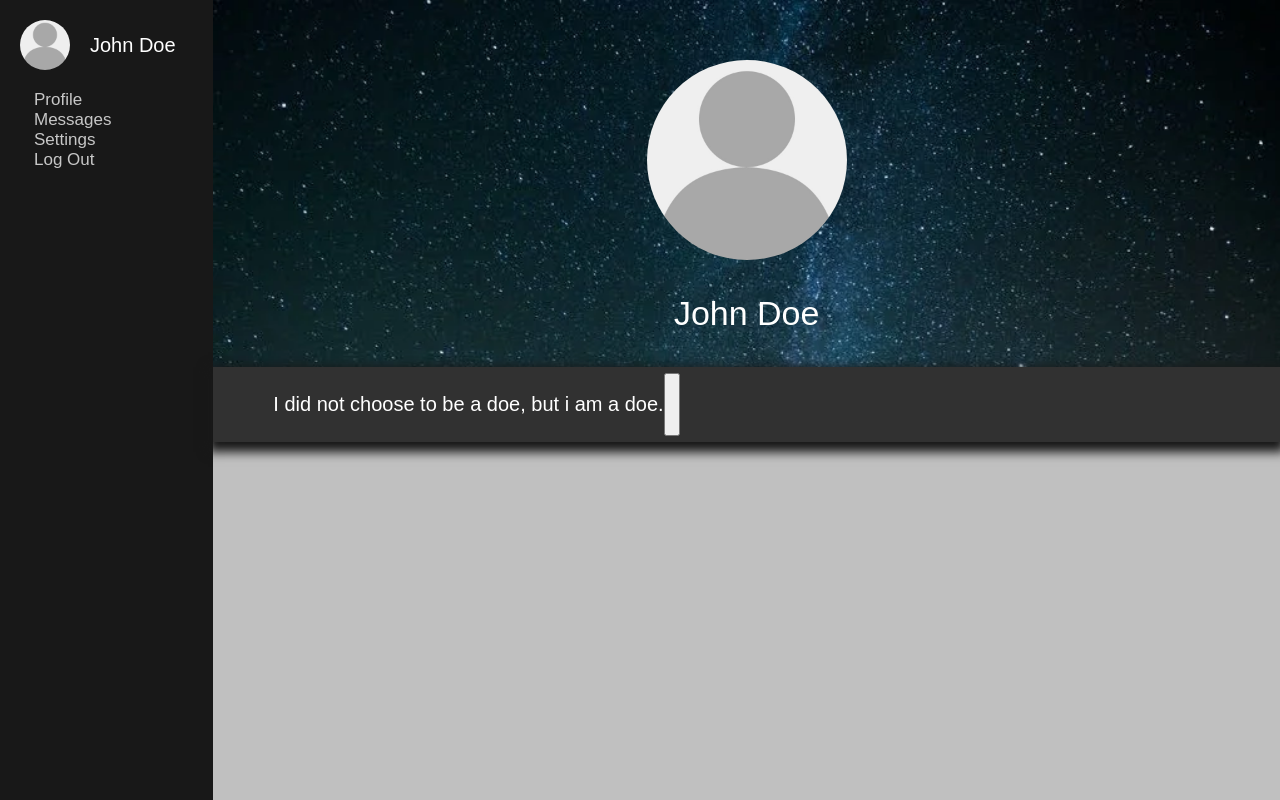
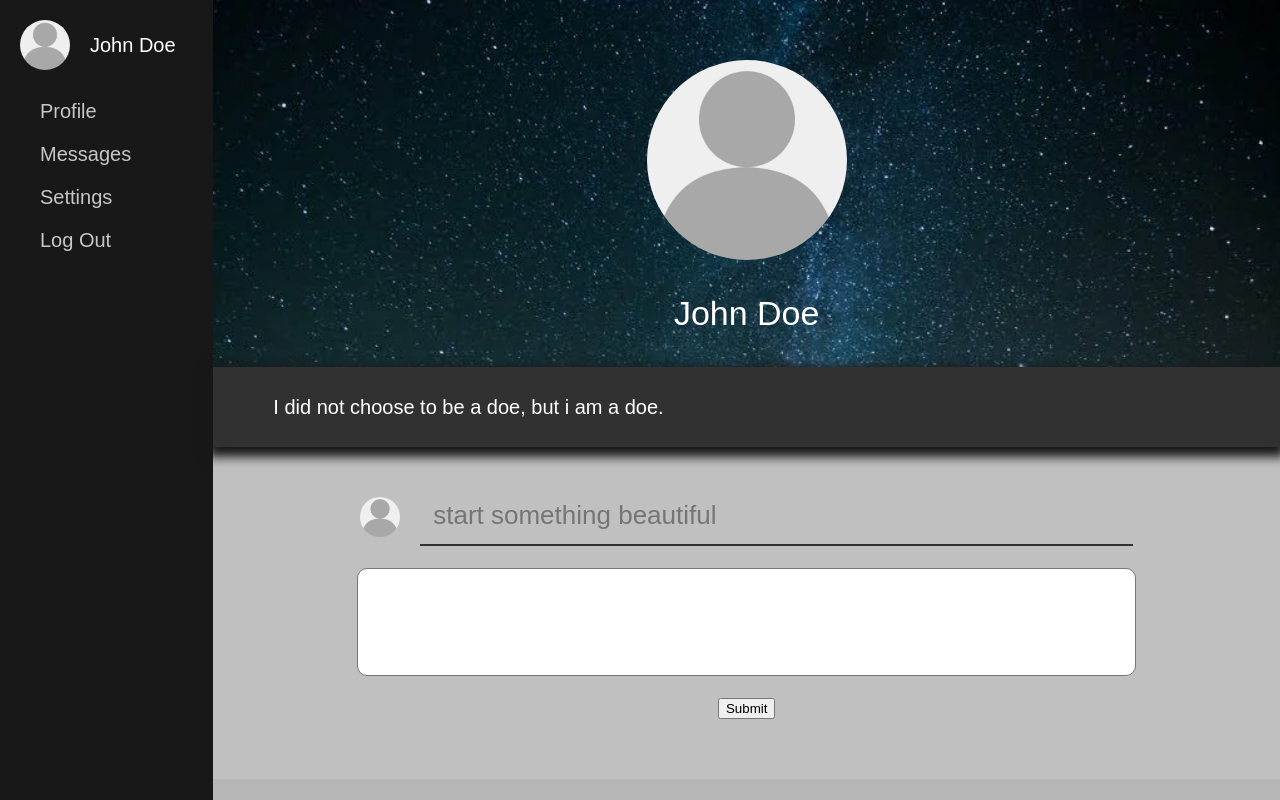
Before and after one commit to moony-inc/bruh, a Vue app: page / in a window 1280 px wide. Both pictures are taken after a click on the element "Profile". Built offline with nearby package versions, Linux system fonts and the light colour scheme.

Commit message:
Settings added. Wall added.

```diff
--- a/src/components/MainPage.vue
+++ b/src/components/MainPage.vue
@@ -1,8 +1,10 @@
 <template>
   <div>
     <div class="MainPage">
-      <Sidebar></Sidebar>
-      <UserProfile></UserProfile>
+      <Sidebar @change-page="changePage($event)"></Sidebar>
+      <div class="mainPage_content">
+        <component :is="currentComponent"></component>
+      </div>
     </div>
   </div>
 </template>
@@ -10,15 +12,25 @@
 <script>
 import Sidebar from './Sidebar.vue'
 import UserProfile from './UserProfile.vue'
+import Messages from './Messages.vue'
+import Settings from './Settings.vue'
 
 export default {
   components: {
     Sidebar,
     UserProfile,
+    Messages,
+    Settings,
   },
   data() {
     return {
+      currentComponent: 'Messages',
     }
+  },
+  methods: {
+    changePage(currentComponent) {
+      this.currentComponent = currentComponent
+    },
   },
 }
 </script>
@@ -27,4 +39,7 @@ export default {
   .MainPage {
     display: flex;
   }
+  .mainPage_content {
+    width: 100%;
+  }
 </style>
--- /dev/null
+++ b/src/components/Settings.vue
@@ -0,0 +1,47 @@
+<template>
+  <div class="Settings">
+    <div class="user_avatar-wrapper">
+      <img src="@/assets/img/user_blank.jpg" alt="" class="user_avatar">
+      <p class="username">{{ username }}</p>
+    </div>
+  </div>
+</template>
+
+<script>
+export default {
+  data() {
+    return {
+      username: 'John Doe',
+    }
+  },
+  methods: {
+  },
+}
+</script>
+
+<style lang="scss">
+  .Settings {
+    background-color: #c0c0c0;
+    width: 100%;
+  }
+  .user_avatar-wrapper {
+    display: flex;
+    flex-direction: column;
+    justify-content: center;
+    align-items: center;
+    padding-top: 3em;
+    background-image: url(../assets/img/user_background.webp);
+    background-size: cover;
+    background-repeat: no-repeat;
+  }
+  .user_avatar {
+    width: 200px;
+    height: 200px;
+    border-radius: 50%;
+  }
+  .username {
+    font-size: 34px;
+    user-select: none;
+    color: #fff;
+  }
+</style>
--- a/src/components/Sidebar.vue
+++ b/src/components/Sidebar.vue
@@ -5,7 +5,12 @@
       <p class="sidebar_username">{{ username }}</p>
     </div>
     <div class="sidebar_main">
-      <div v-for="item in sidebarButtons" :key="item.name">
+      <div
+        class="sidebar_main-button"
+        v-for="item in sidebarButtons"
+        :key="item.name"
+        @click="setPage(item.page)"
+      >
         <span :class="item.icon"></span>
         {{ item.name }}
       </div>
@@ -19,14 +24,17 @@ export default {
     return {
       username: 'John Doe',
       sidebarButtons: [
-        { name: 'Profile', icon: 'lnr lnr-user' },
-        { name: 'Messages', icon: 'lnr lnr-envelope' },
-        { name: 'Settings', icon: 'lnr lnr-eye' },
-        { name: 'Log Out', icon: 'lnr lnr-cross' },
+        { name: 'Profile', icon: 'lnr lnr-user', page: 'UserProfile' },
+        { name: 'Messages', icon: 'lnr lnr-envelope', page: 'Messages' },
+        { name: 'Settings', icon: 'lnr lnr-eye', page: 'Settings' },
+        { name: 'Log Out', icon: 'lnr lnr-enter', page: null },
       ],
     }
   },
   methods: {
+    setPage(currentPage) {
+      this.$emit('change-page', currentPage)
+    },
   },
 }
 </script>
@@ -56,9 +64,8 @@ export default {
   .sidebar_main {
     display: flex;
     flex-direction: column;
-    & div {
-      font-size: 17px;
-      padding: 0 2em;
+    &-button {
+      padding: 0.5em 2em;
       color: rgb(199, 199, 199);
       transition: 300ms;
       user-select: none;
@@ -69,5 +76,6 @@ export default {
         color: #fff;
       }
     }
+
   }
 </style>
--- a/src/components/UserProfile.vue
+++ b/src/components/UserProfile.vue
@@ -1,22 +1,32 @@
 <template>
   <div class="UserProfile">
+
     <div class="user_avatar-wrapper">
       <img src="@/assets/img/user_blank.jpg" alt="" class="user_avatar">
       <p class="username">{{ username }}</p>
     </div>
+
     <div class="user_bio-wrapper">
       <p v-if="!isBioEditing" class="user_bio-text">{{ user_bio }}</p>
-      <input v-else v-model="user_bio" type="text">
-      <button @click="toggleBioEditing">
+      <input v-else v-model="user_bio" type="text" class="user_bio-input">
+      <button @click="toggleBioEditing" class="user_bio-toggleEditBtn">
         <span v-if="!isBioEditing" class="lnr lnr-pencil"></span>
         <span v-else class="lnr lnr-chevron-down-circle"></span>
       </button>
     </div>
+
+    <Wall></Wall>
+
   </div>
 </template>
 
 <script>
+import Wall from './Wall.vue'
+
 export default {
+  components: {
+    Wall,
+  },
   data() {
     return {
       username: 'John Doe',
@@ -57,11 +67,44 @@ export default {
     user-select: none;
     color: #fff;
   }
-  .user_bio-wrapper {
-    display: flex;
-    padding: 0.3em 3em;
-    background-color: #313131;
-    color: #fff;
-    box-shadow: 0px 5px 10px 5px rgba($color: #181818, $alpha: 1.0);
+  .user_bio {
+    &-wrapper {
+      display: flex;
+      justify-content: space-between;
+      align-items: center;
+      height: 80px;
+      padding: 0em 3em;
+      background-color: #313131;
+      color: #fff;
+      box-shadow: 0px 5px 10px 5px rgba($color: #181818, $alpha: 1.0);
+    }
+    &-text {
+      margin: 0;
+      user-select: none;
+    }
+    &-toggleEditBtn {
+      border: none;
+      background: none;
+      cursor: pointer;
+      color: #fff;
+      font-size: 1.2em;
+      transition: 300ms;
+      &:hover {
+        transition: 300ms;
+        transform: scale(1.2);
+      }
+    }
+    &-input {
+      margin-top: 2px;
+      margin-left: -2px;
+      font-size: 20px;
+      background: none;
+      border: 0;
+      outline: 0;
+      background: transparent;
+      border-bottom: 2px solid #fff;
+      color: #fff;
+      width: 50%;
+    }
   }
 </style>
--- /dev/null
+++ b/src/components/Wall.vue
@@ -0,0 +1,132 @@
+<template>
+  <div class="Wall">
+
+    <form class="post_form">
+      <div class="post_form-header">
+        <img class="user_img-xs" src="@/assets/img/user_blank.jpg" alt="">
+        <input v-model="postHead" type="text" placeholder="start something beautiful">
+      </div>
+      <textarea v-model="postBody" cols="10" rows="3"></textarea>
+      <button class="post_form-submit" @click.prevent="addPost" type="submit"> Submit </button>
+    </form>
+
+    <ul class="post_list">
+      <li v-for="post in posts" :key="post.id">
+        <div class="post">
+          <div class="post_header">
+            <img class="user_img-xs" src="@/assets/img/user_blank.jpg" alt="">
+            <h2>{{ post.head }}</h2>
+            <span
+            @click.prevent="deletePost(post.id)"
+            class="lnr lnr-cross-circle post_header-delete"
+            ></span>
+          </div>
+          <hr>
+          <p>{{ post.body }}</p>
+        </div>
+      </li>
+    </ul>
+
+  </div>
+</template>
+
+<script>
+export default {
+  data() {
+    return {
+      userAvatar: '../assets/img/user_blank.jpg',
+      postHead: '',
+      postBody: '',
+      posts: [],
+    }
+  },
+  methods: {
+    addPost() {
+      const newPost = {
+        id: this.createPostId(),
+        head: this.postHead,
+        body: this.postBody,
+      }
+
+      this.posts.push(newPost)
+      this.postHead = ''
+      this.postBody = ''
+    },
+    createPostId() {
+      return this.posts.length ? this.posts[this.posts.length - 1].id + 1 : 0
+    },
+    deletePost(postId) {
+      this.posts = this.posts.filter((post) => post.id !== postId)
+    },
+  },
+}
+</script>
+
+<style lang="scss">
+  .Wall {
+    width: 100%;
+    padding: 2em 0;
+  }
+  .post {
+    background-color: #fff;
+    width: 70%;
+    padding: 0.5em 2em;
+    border-radius: 22px;
+    margin: 1em;
+    &_form {
+      display: flex;
+      flex-direction: column;
+      align-items: center;
+      justify-content: center;
+      & textarea {
+        margin: 1em 0;
+        resize: none;
+        border-radius: 10px;
+        outline: none;
+        font-size: 1.1em;
+      }
+      & input, & textarea {
+        width: 70%;
+        padding: 0.7em;
+      }
+      &-header {
+        display: flex;
+        align-items: center;
+        justify-content: center;
+        width: 92%;
+        & input {
+        border: none;
+        padding: 0.5em;
+        border: none;
+        outline: none;
+        background: transparent;
+        color: #313131;
+        border-bottom: 2px solid #313131;
+        font-size: 1.3em;
+        }
+      }
+    }
+    &_header {
+      display: flex;
+      align-items: center;
+      justify-content: space-between;
+      &-delete {
+        transition: 300ms;
+        &:hover {
+          transition: 300ms;
+          transform: scale(1.3);
+          cursor: pointer;
+        }
+      }
+    }
+    &_list {
+      list-style: none;
+    }
+  }
+  .user_img-xs {
+    width: 40px;
+    height: 40px;
+    border-radius: 50%;
+    margin-right: 1em;
+  }
+</style>
```
Also changed, not shown: src/scss/global.scss (line endings or trailing spaces).
